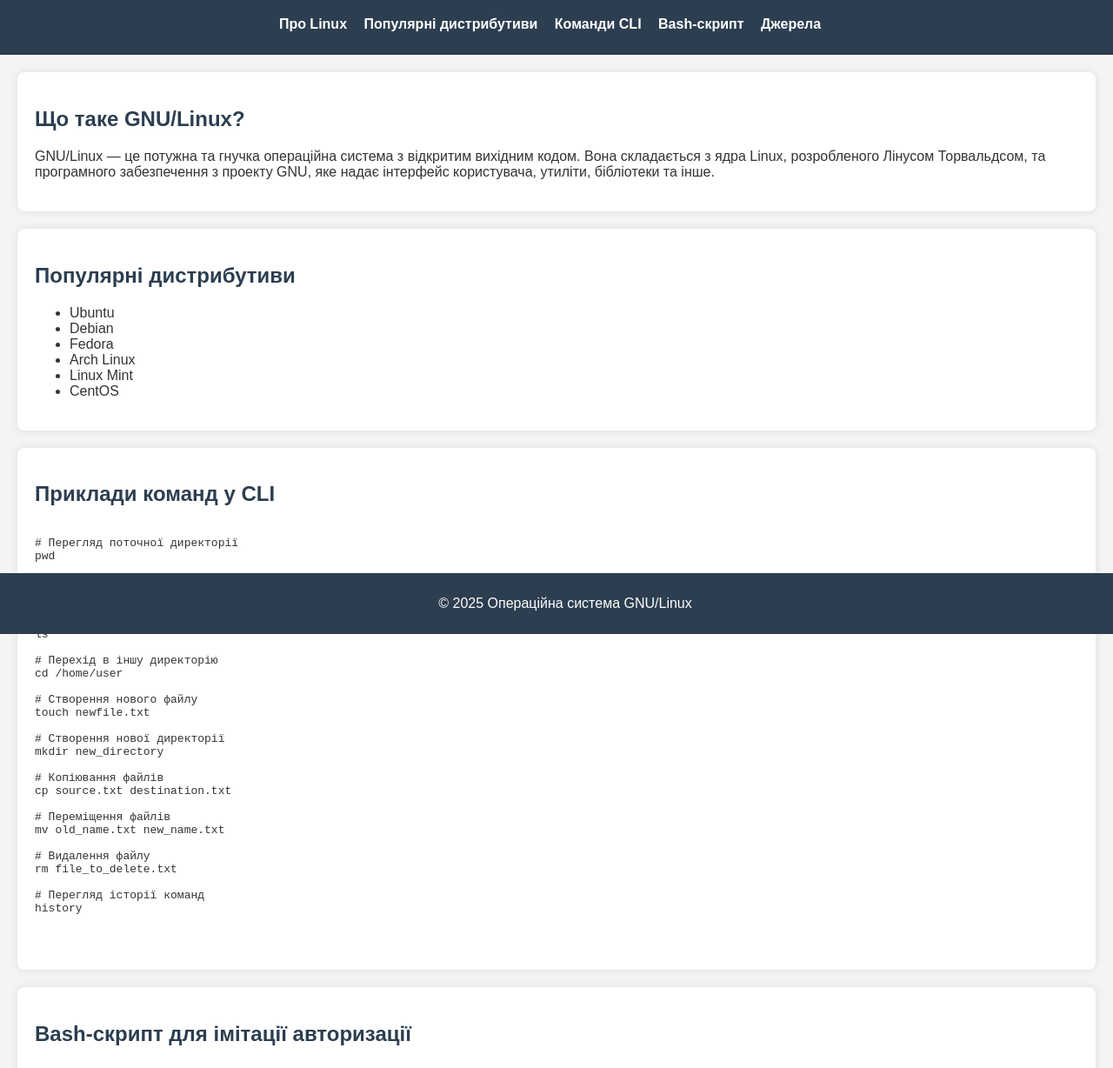
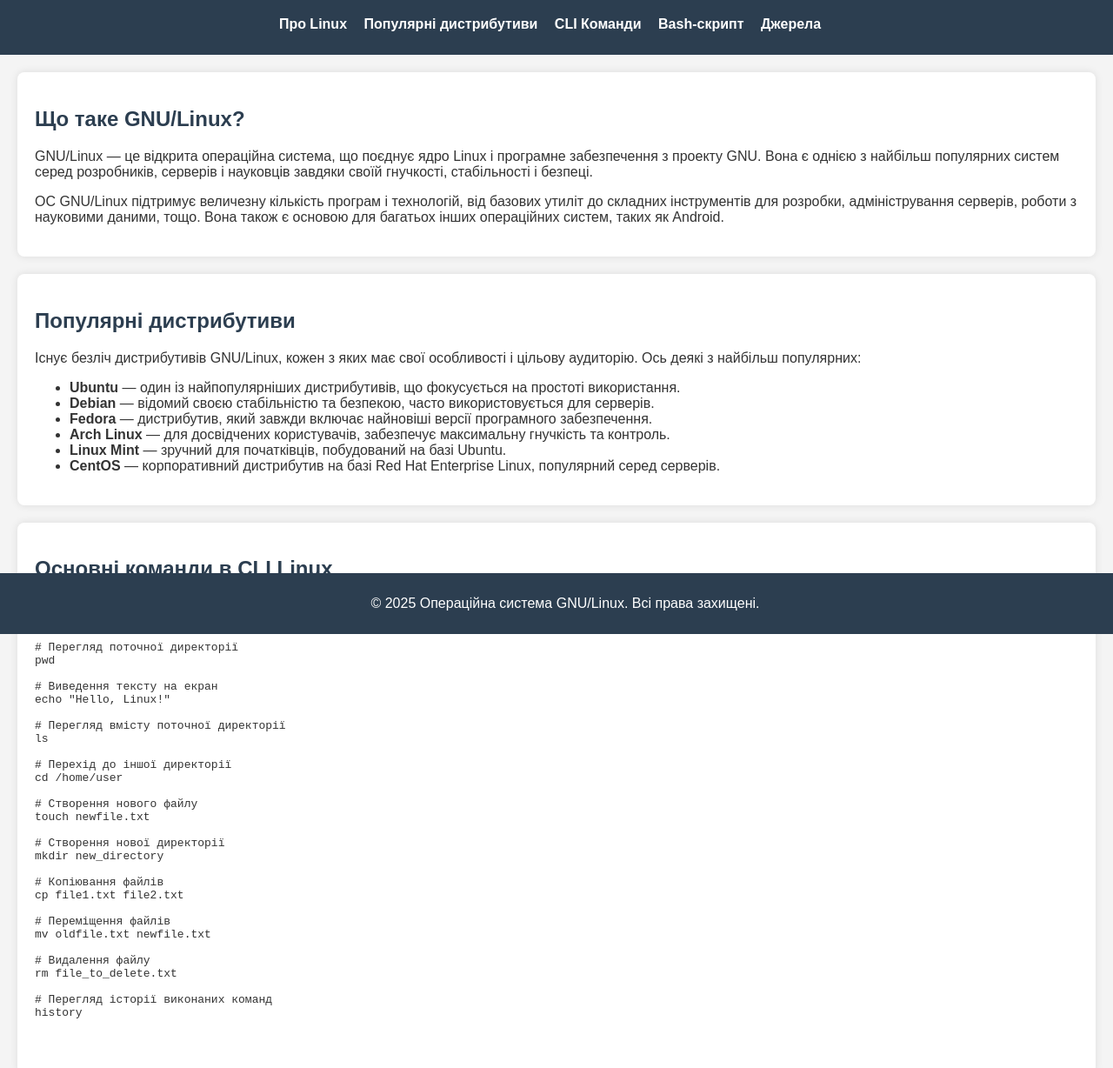
Before and after one commit to Trenerkok/bashsite, a plain HTML site: page index.html in a window 1280 px wide. Shown: the part 71-1299 px from the top of the page at 87% size. Drawn offline with Linux system fonts and the light colour scheme.

Commit message:
Update index.html

```diff
--- a/index.html
+++ b/index.html
@@ -13,7 +13,7 @@
             <ul>
                 <li><a href="#info">Про Linux</a></li>
                 <li><a href="#distros">Популярні дистрибутиви</a></li>
-                <li><a href="#commands">Команди CLI</a></li>
+                <li><a href="#commands">CLI Команди</a></li>
                 <li><a href="#bash-script">Bash-скрипт</a></li>
                 <li><a href="#sources">Джерела</a></li>
             </ul>
@@ -22,35 +22,52 @@
 
     <section id="info">
         <h2>Що таке GNU/Linux?</h2>
-        <p>GNU/Linux — це потужна та гнучка операційна система з відкритим вихідним кодом. Вона складається з ядра Linux, розробленого Лінусом Торвальдсом, та програмного забезпечення з проекту GNU, яке надає інтерфейс користувача, утиліти, бібліотеки та інше.</p>
+        <p>
+            GNU/Linux — це відкрита операційна система, що поєднує ядро Linux і програмне забезпечення з проекту GNU. Вона
+            є однією з найбільш популярних систем серед розробників, серверів і науковців завдяки своїй гнучкості,
+            стабільності і безпеці.
+        </p>
+        <p>
+            ОС GNU/Linux підтримує величезну кількість програм і технологій, від базових утиліт до складних інструментів для
+            розробки, адміністрування серверів, роботи з науковими даними, тощо. Вона також є основою для багатьох інших
+            операційних систем, таких як Android.
+        </p>
     </section>
 
     <section id="distros">
         <h2>Популярні дистрибутиви</h2>
+        <p>
+            Існує безліч дистрибутивів GNU/Linux, кожен з яких має свої особливості і цільову аудиторію. Ось деякі з найбільш
+            популярних:
+        </p>
         <ul>
-            <li>Ubuntu</li>
-            <li>Debian</li>
-            <li>Fedora</li>
-            <li>Arch Linux</li>
-            <li>Linux Mint</li>
-            <li>CentOS</li>
+            <li><strong>Ubuntu</strong> — один із найпопулярніших дистрибутивів, що фокусується на простоті використання.</li>
+            <li><strong>Debian</strong> — відомий своєю стабільністю та безпекою, часто використовується для серверів.</li>
+            <li><strong>Fedora</strong> — дистрибутив, який завжди включає найновіші версії програмного забезпечення.</li>
+            <li><strong>Arch Linux</strong> — для досвідчених користувачів, забезпечує максимальну гнучкість та контроль.</li>
+            <li><strong>Linux Mint</strong> — зручний для початківців, побудований на базі Ubuntu.</li>
+            <li><strong>CentOS</strong> — корпоративний дистрибутив на базі Red Hat Enterprise Linux, популярний серед серверів.</li>
         </ul>
     </section>
 
     <section id="commands">
-        <h2>Приклади команд у CLI</h2>
+        <h2>Основні команди в CLI Linux</h2>
+        <p>
+            Робота в командному рядку (CLI) є одним з основних способів взаємодії з системою Linux. Ось кілька основних
+            команд:
+        </p>
         <pre>
             <code>
 # Перегляд поточної директорії
 pwd
 
-# Виведення повідомлення
+# Виведення тексту на екран
 echo "Hello, Linux!"
 
-# Перегляд вмісту директорії
+# Перегляд вмісту поточної директорії
 ls
 
-# Перехід в іншу директорію
+# Перехід до іншої директорії
 cd /home/user
 
 # Створення нового файлу
@@ -60,15 +77,15 @@ touch newfile.txt
 mkdir new_directory
 
 # Копіювання файлів
-cp source.txt destination.txt
+cp file1.txt file2.txt
 
 # Переміщення файлів
-mv old_name.txt new_name.txt
+mv oldfile.txt newfile.txt
 
 # Видалення файлу
 rm file_to_delete.txt
 
-# Перегляд історії команд
+# Перегляд історії виконаних команд
 history
             </code>
         </pre>
@@ -76,6 +93,9 @@ history
 
     <section id="bash-script">
         <h2>Bash-скрипт для імітації авторизації</h2>
+        <p>
+            Для створення простого bash-скрипта для авторизації, можна використати наступний код:
+        </p>
         <pre>
             <code>
 #!/bin/bash
@@ -97,16 +117,17 @@ fi
 
     <section id="sources">
         <h2>Джерела інформації</h2>
+        <p>Ось кілька корисних джерел для детальнішого вивчення Linux:</p>
         <ul>
             <li><a href="https://www.gnu.org/">Офіційний сайт GNU</a></li>
-            <li><a href="https://www.kernel.org/">Офіційний сайт Linux</a></li>
+            <li><a href="https://www.kernel.org/">Офіційний сайт Linux Kernel</a></li>
             <li><a href="https://www.ubuntu.com/">Ubuntu</a></li>
             <li><a href="https://www.archlinux.org/">Arch Linux</a></li>
         </ul>
     </section>
 
     <footer>
-        <p>© 2025 Операційна система GNU/Linux</p>
+        <p>© 2025 Операційна система GNU/Linux. Всі права захищені.</p>
     </footer>
 </body>
 </html>
```
